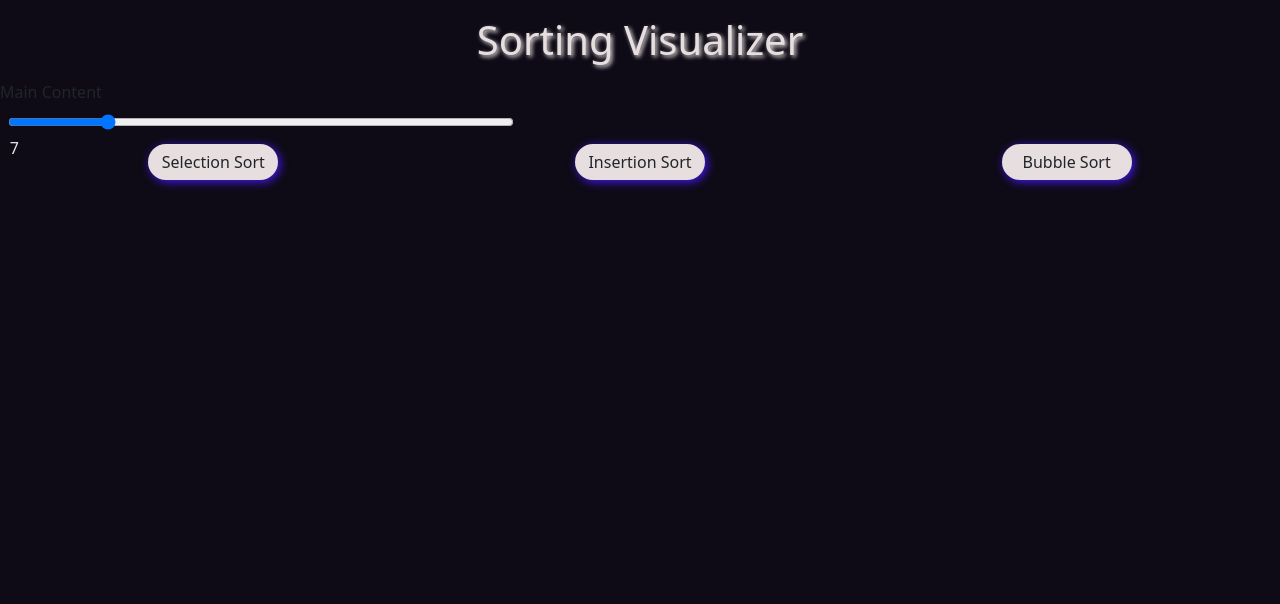
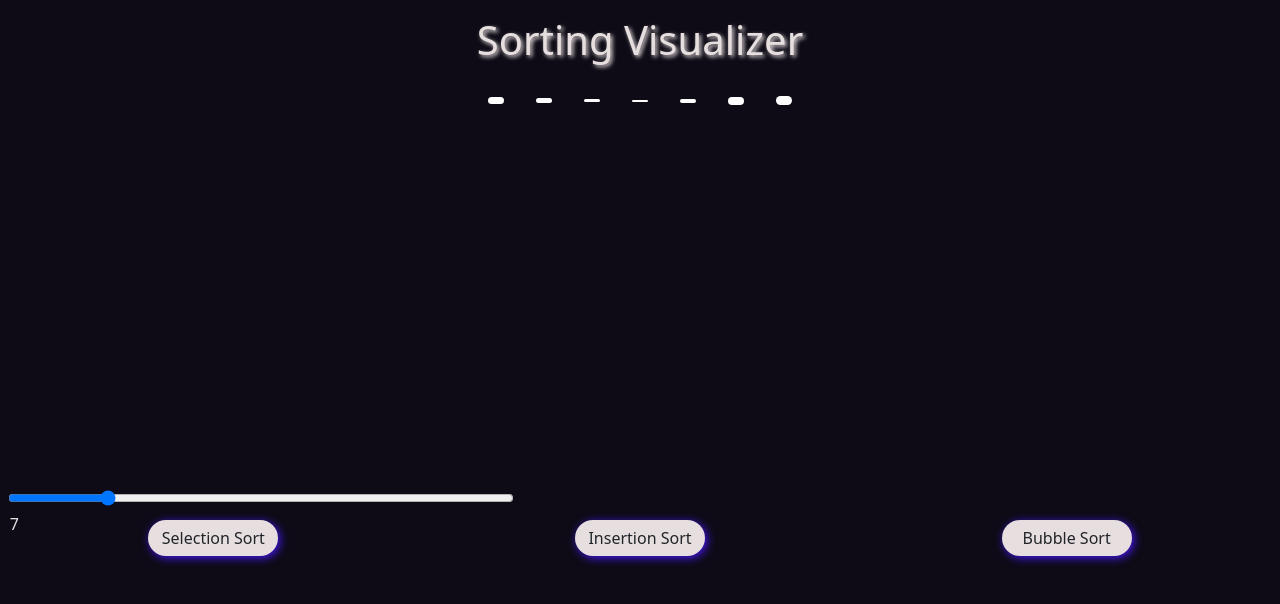
Before and after one commit to vngarg/Sorting-Visualizer, a React (Create React App) app: page / in a window 1280 px wide. Shown: the top 604 px of the page. Built offline with nearby package versions, Linux system fonts and the light colour scheme.

Commit message:
Added pillars for visualization

```diff
--- a/src/App.js
+++ b/src/App.js
@@ -1,15 +1,39 @@
 import "./App.css";
+import { useEffect } from "react";
 import Slider from "./components/slider";
 import SelectionSort from "./sorting/selection-sort/selection";
 import InsertionSort from "./sorting/insertion-sort/insertion";
 import Bubble from "./sorting/bubble-sort/Bubble";
-import './index.css';
+import "./index.css";
+import { useSelector } from "react-redux";
 
 function App() {
+  var size = useSelector((state) => state.arr.size);
+  var array = useSelector((state) => state.arr.array);
+
+  const CreatePillars = () => {
+    var mainDiv = document.querySelector(".mainDiv");
+
+    // Removing the previous array elements.
+    while (mainDiv.firstChild) mainDiv.firstChild.remove();
+
+    // adding array elements with the current size.
+    for (var i = 0; i < size; ++i) {
+      var element = document.createElement("div");
+      element.classList.add("pillar");
+      element.style.height = `${array[i]}px`;
+      mainDiv.appendChild(element);
+    }
+  };
+
+  useEffect(() => {
+    CreatePillars();
+  });
+
   return (
     <div className="App">
-      <h1 className='heading text-center mt-3 mb-3'>Sorting Visualizer</h1>
-      <div className='mainDiv'>Main Content</div>
+      <h1 className="heading text-center mt-3 mb-3">Sorting Visualizer</h1>
+      <div className="mainDiv text-center"></div>
       <Slider />
       <div className="container-fluid text-center mb-5 buttonGroup">
         <div className="row">
--- a/src/actinos/array-operations.js
+++ b/src/actinos/array-operations.js
@@ -10,7 +10,7 @@ export const showArray = () => {
 
 export const UpdateArray = (size) => {
     // generating a random array of the new size. Values of the array are from 0 to (size*50)
-    var array = Array.from({length: size}, () => Math.floor(Math.random() * size*50));
+    var array = Array.from({length: size}, () => (Math.floor(Math.random() * 398)) + 1);
 
     return dispatch => {
         dispatch({
--- a/src/index.css
+++ b/src/index.css
@@ -10,3 +10,17 @@
     color: var(--whiteShade);
     text-shadow: 2px 2px 4px;
 }
+
+.mainDiv {
+    height: 400px;
+}
+
+.pillar {
+    width: 16px;
+    background-color: white;
+    color: black;
+    margin: 16px;
+    border-radius: 16px;
+    display: inline-block !important;
+    vertical-align: middle;
+}
```
Also changed, not shown: 2 other files (tests, documents, lock files or other folders).
